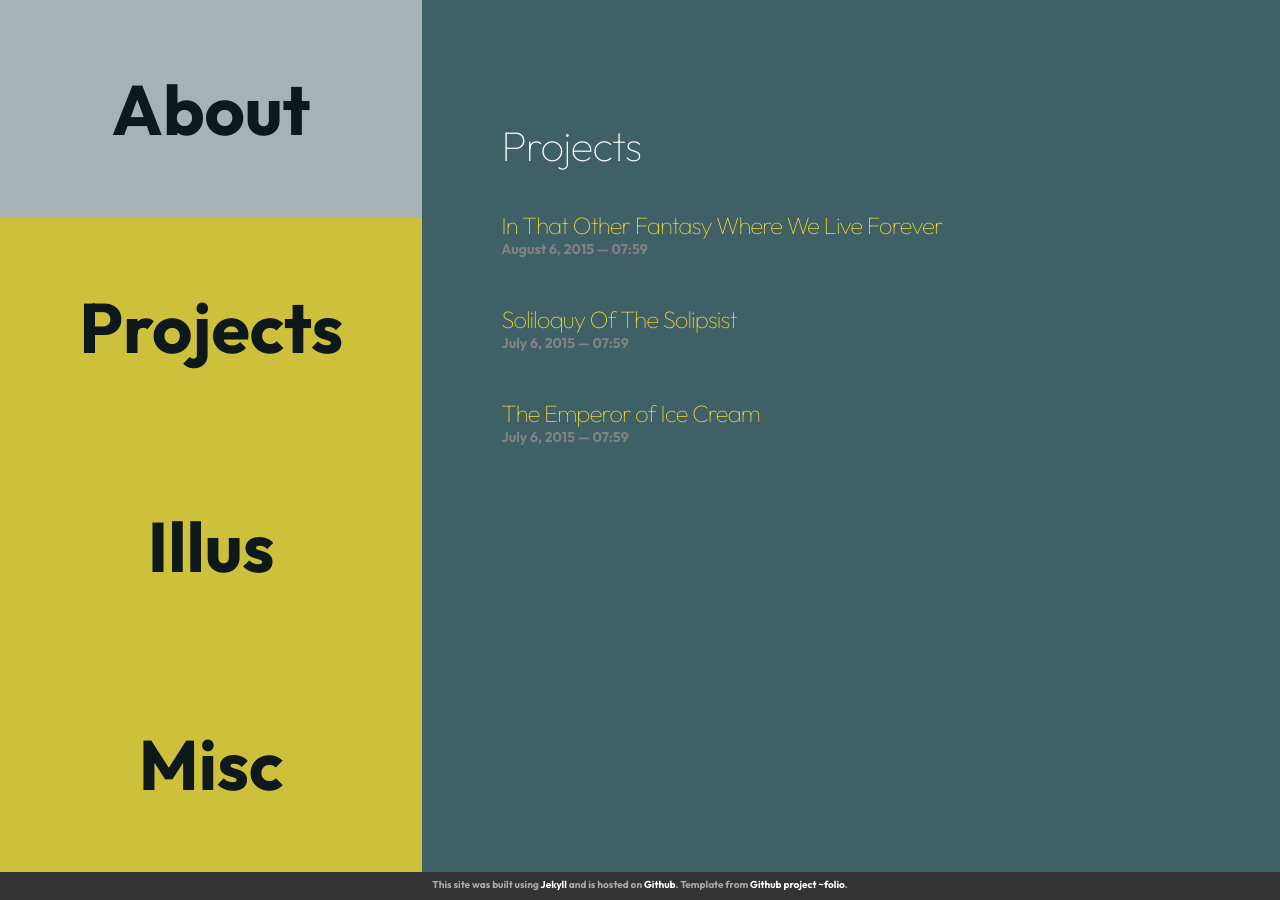
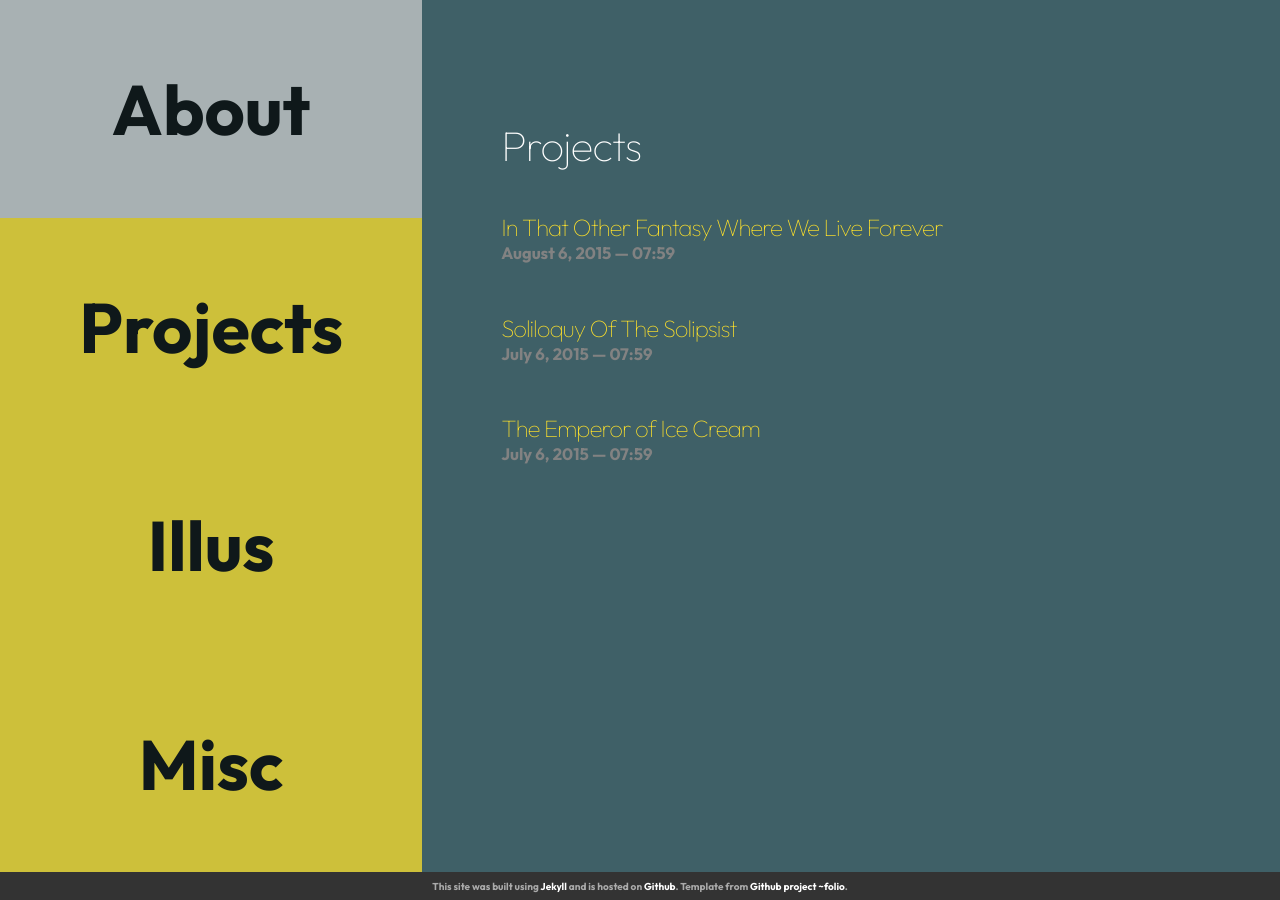
Before and after one commit to Nordicpuff/portfolio, a Jekyll site: the page built from docs/projects.md, in a window 1280 px wide. Built offline with Jekyll 4.4.1, drawn with Linux system fonts in a browser that asks for light colours; nearby versions of some CDN libraries.

Commit message:
Fix page layout continue

```diff
--- a/docs/css/main.scss
+++ b/docs/css/main.scss
@@ -7,7 +7,7 @@
 
 // Our variables
 $base-font-family: Helvetica, Arial, sans-serif;
-$base-font-size:   16px;
+$base-font-size:   19px;
 $small-font-size:  $base-font-size * 0.875;
 $base-line-height: 1.5;
 
--- a/docs/index.html
+++ b/docs/index.html
@@ -30,7 +30,7 @@ Link to your social media connections, too. This theme is set up to use <a href=
 <hr/>
 <br/>
 <span class="contacticon center">
-	<a href="yvonne010802@gmail.com"><i class="fa fa-envelope-square"></i></a>
+	<a href="mailto:yvonne010802@gmail.com"><i class="fa fa-envelope-square"></i></a>
   <a href="https://github.com/Nordicpuff" target="_blank"><i class="fa fa-github-square"></i></a>
 	<!-- <a href="https://www.linkedin.com" target="_blank"><i class="fa fa-linkedin-square"></i></a> -->
 	<!-- <a href="https://twitter.com" target="_blank"><i class="fa fa-twitter-square"></i></a> -->
```
